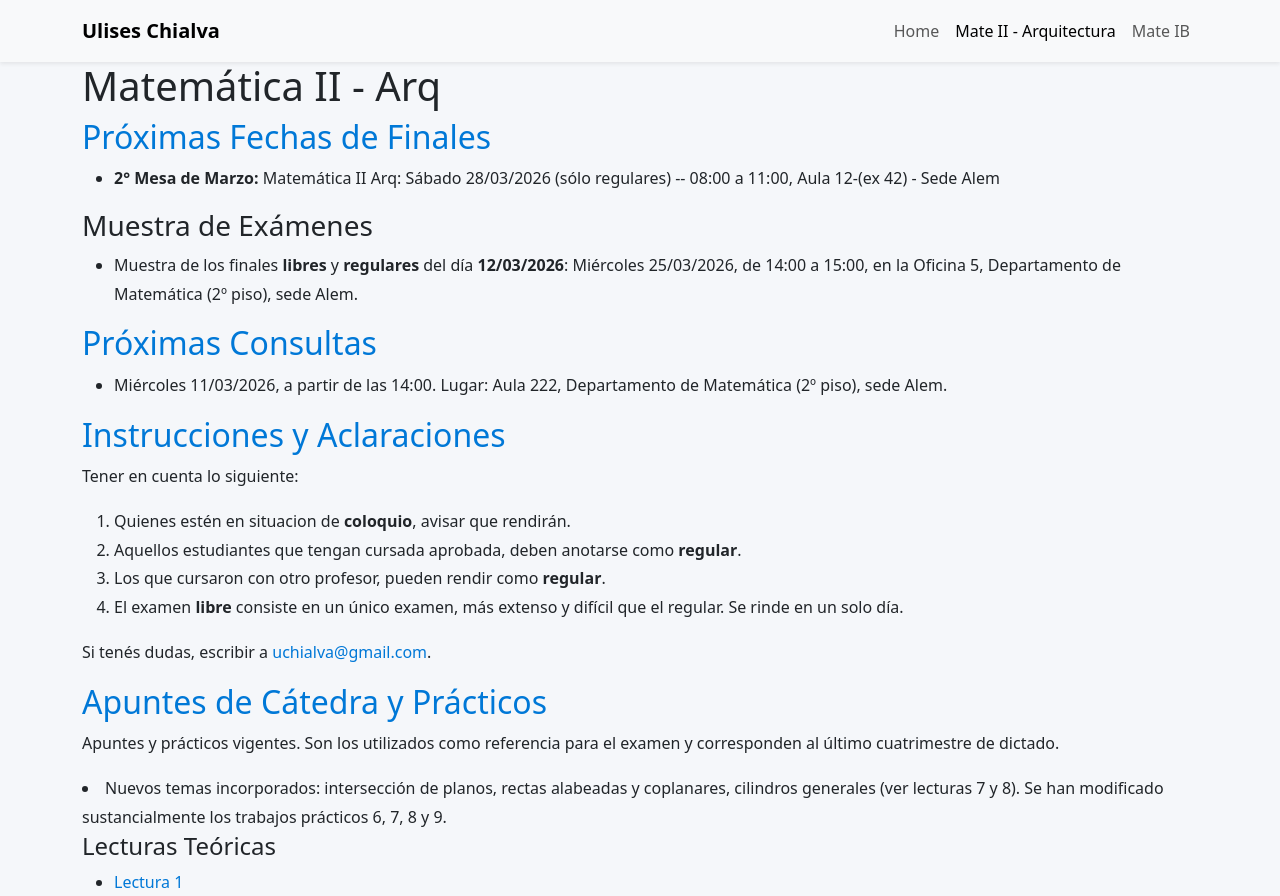
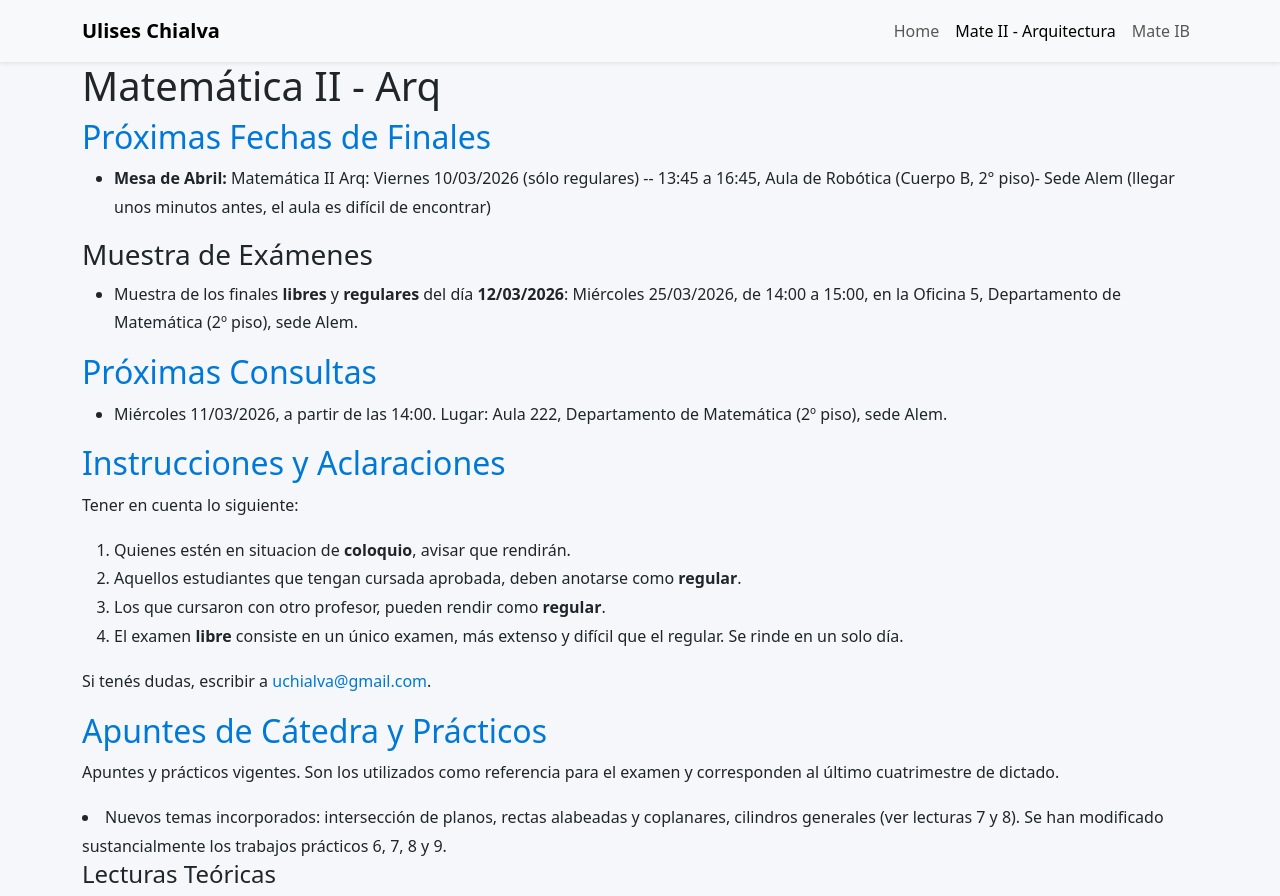
Before and after one commit to uliseschialva/infofinales, a plain HTML site: page mate2arq.html in a window 1280 px wide. Shown: the top 896 px of the page. Drawn offline with nearby package versions, Linux system fonts and the light colour scheme.

Commit message:
Update mate2arq.html

```diff
--- a/mate2arq.html
+++ b/mate2arq.html
@@ -38,7 +38,7 @@
         <section id="fechas-finales">
             <h2>Próximas Fechas de Finales</h2>
             <ul>
-                <li><b>2° Mesa de Marzo:</b> Matemática II Arq: Sábado 28/03/2026 (sólo regulares) -- 08:00 a 11:00, Aula 12-(ex 42) - Sede Alem </li>
+                <li><b>Mesa de Abril:</b> Matemática II Arq: Viernes 10/03/2026 (sólo regulares) -- 13:45 a 16:45, Aula de Robótica (Cuerpo B, 2° piso)- Sede Alem (llegar unos minutos antes, el aula es difícil de encontrar)</li>
             </ul>
             <h3>Muestra de Exámenes</h3>
             <ul>
```
